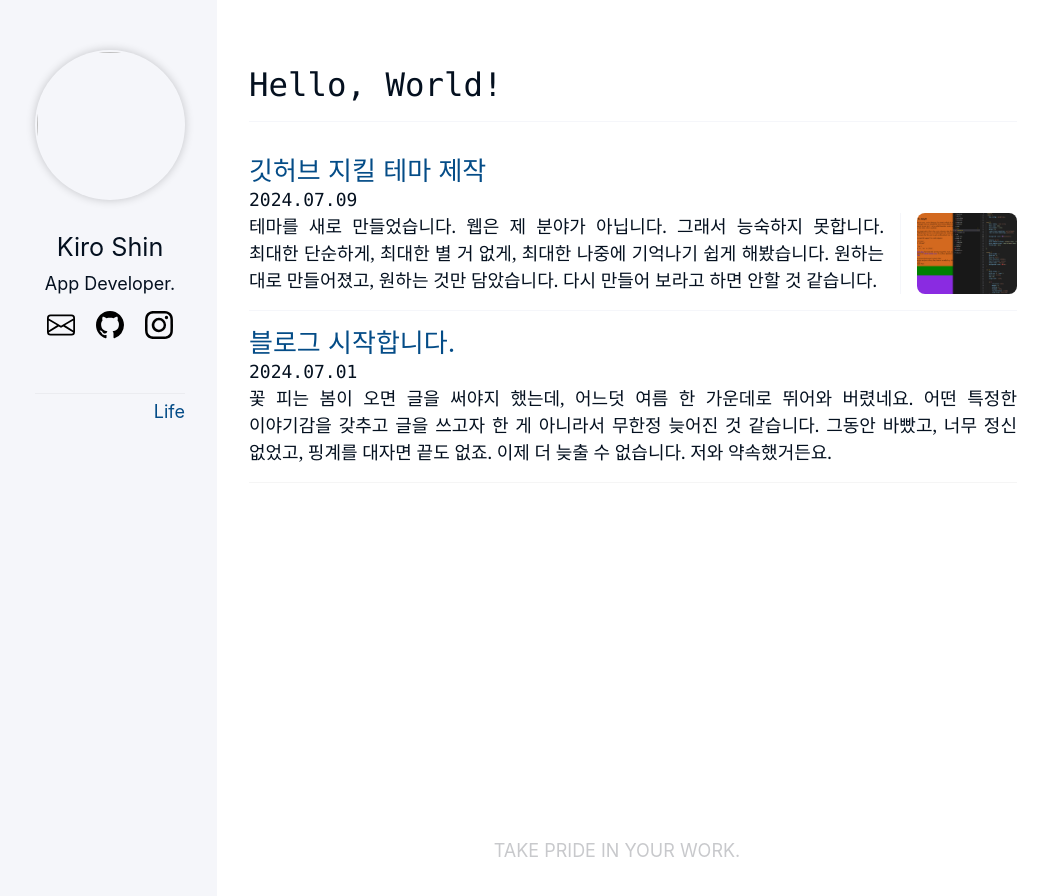
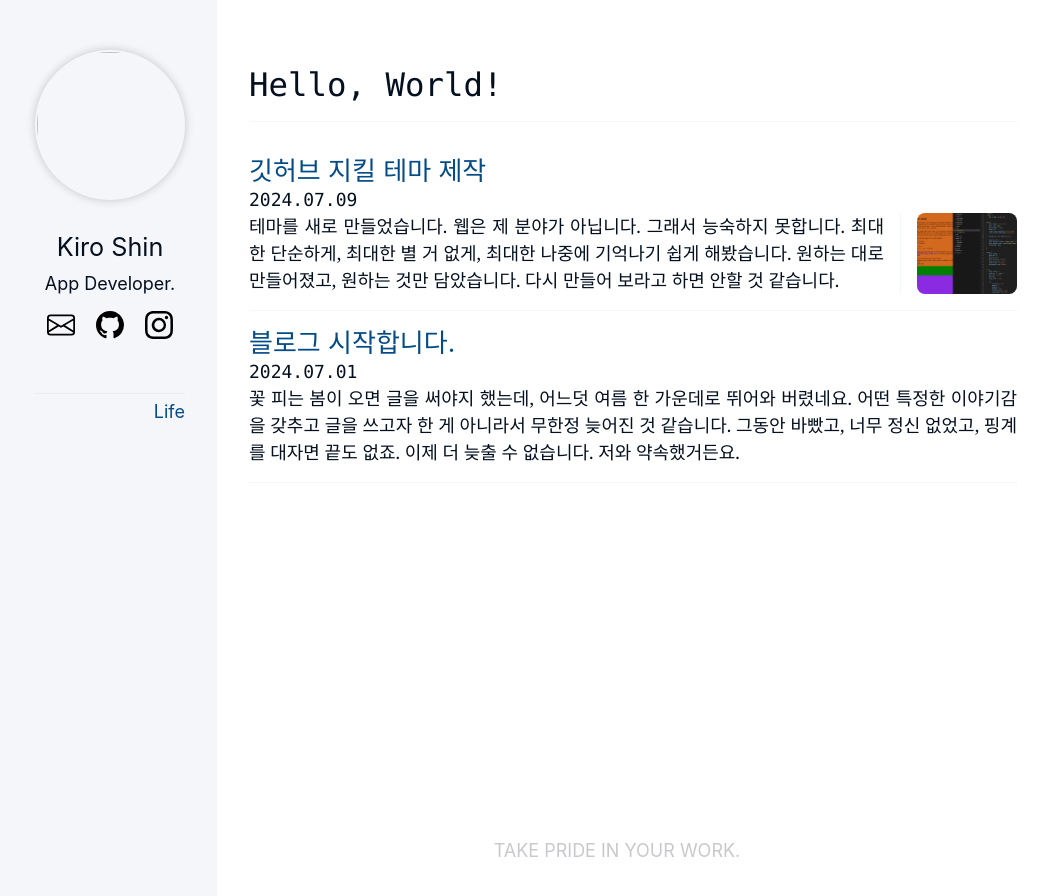
Before and after one commit to kiroshin/kiroshin.github.io, a Jekyll site: the page built from index.html, in a window 1280 px wide. Shown: the top 896 px of the page, without its empty margins (103-1151 px from the left). Built offline with Jekyll 4.4.1, drawn with Linux system fonts in a browser that asks for light colours.

Commit message:
Update _page.scss

```diff
--- a/_sass/_page.scss
+++ b/_sass/_page.scss
@@ -57,7 +57,7 @@ aside.post-teaser img {
         font-size: 20px;
         line-height: 1.6;
         text-align : justify;
-        word-break: keep-all;
+        word-break: break-all;
     }
     li {
         font-family: $sans-serif;
```
